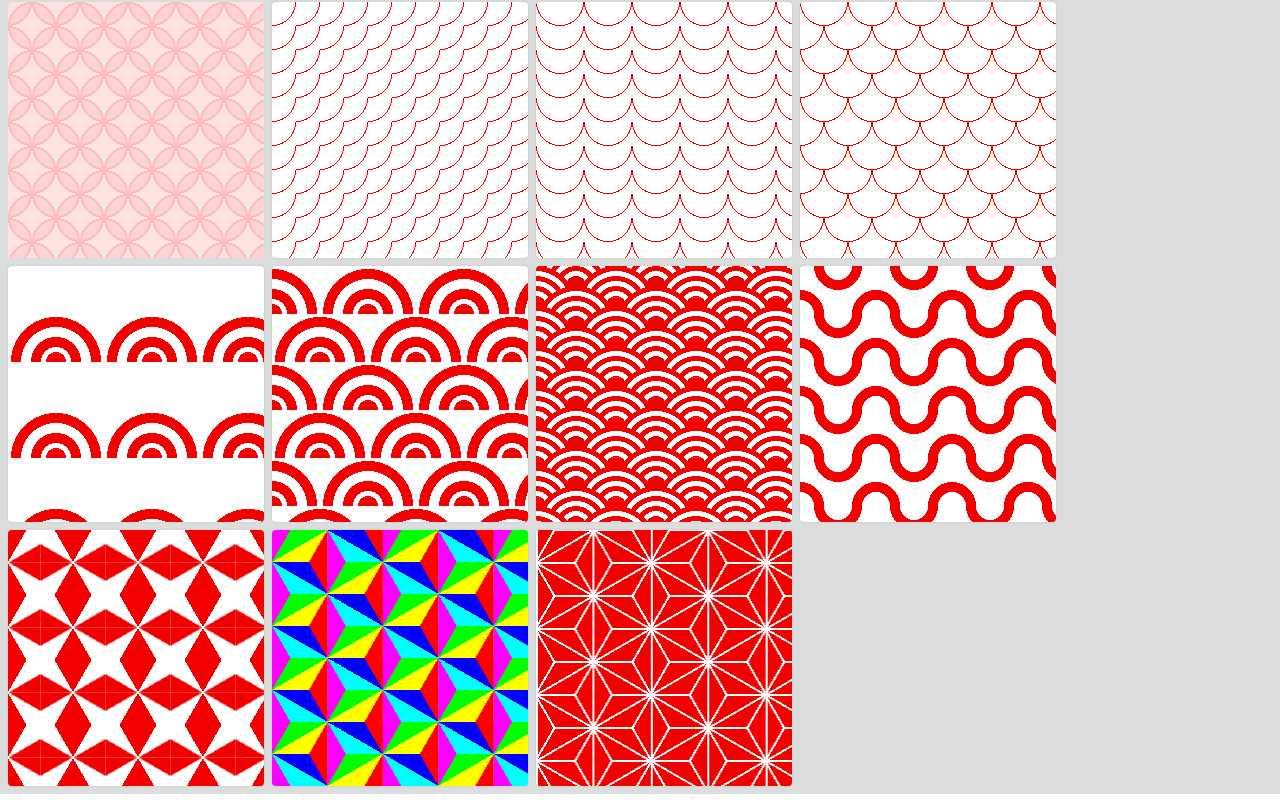
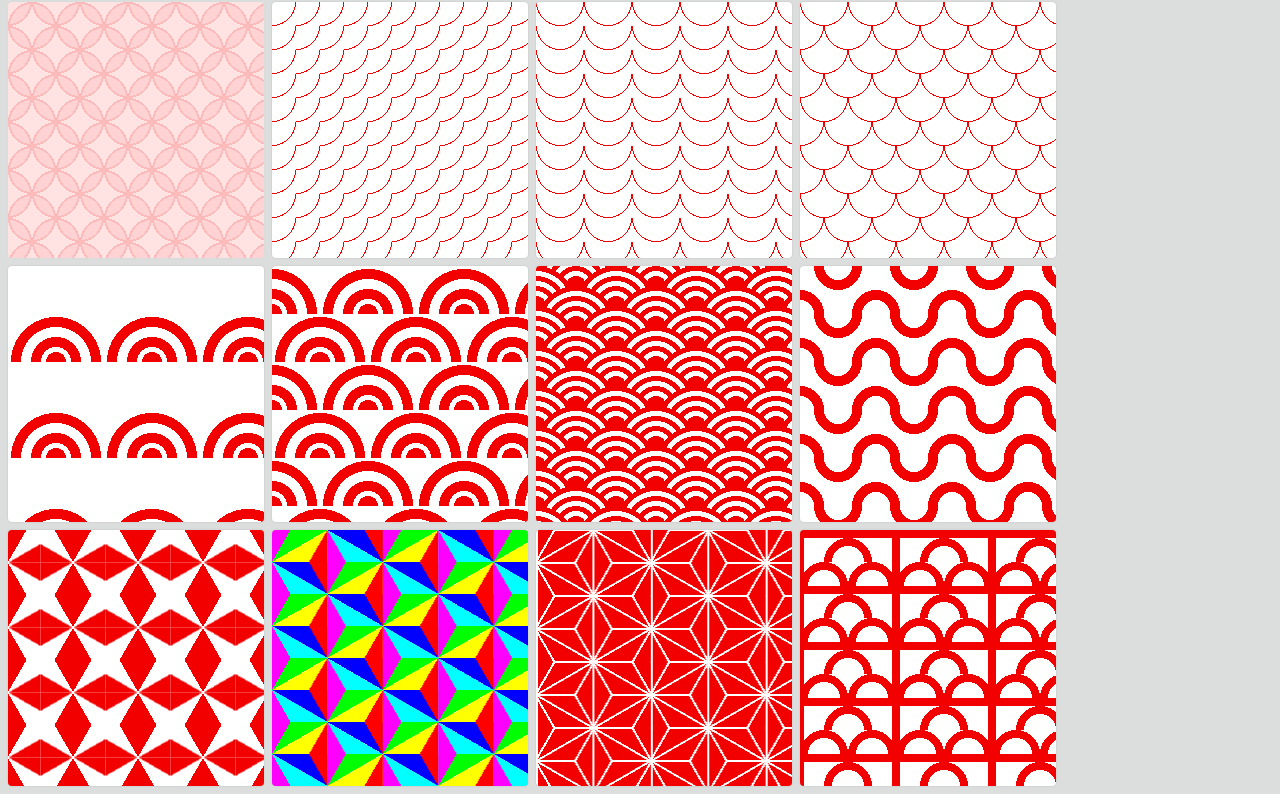
Before and after one commit to hanachin/textures, a React (Create React App) app: page / in a window 1280 px wide. Shown: the part 1950-2760 px from the top of the page. Built offline with nearby package versions, Linux system fonts and the light colour scheme.

Commit message:
Add FlowerBlock

```diff
--- a/src/App.tsx
+++ b/src/App.tsx
@@ -2867,6 +2867,51 @@ const Weed = styled(Example)`
                 -30deg,
                 var(--color6) calc(var(--base) * var(--sqrt3)),
                 transparent 0
+              ),
+              var(--secondary-color);
+`;
+const FlowerBlock = styled(Example)`
+  --circle-size: 24px;
+  --border-width: 8px;
+  --width: calc(3 * (var(--circle-size) + var(--border-width)));
+  --height: calc(var(--circle-size) * 2 + var(--border-width));
+  background: 0 0 / var(--width) var(--height)
+              linear-gradient(
+                var(--primary-color) 0 var(--border-width),
+                transparent 0
+              ),
+              calc(var(--border-width) / -2) 0 / var(--width) var(--height)
+              linear-gradient(
+                90deg,
+                var(--primary-color) 0 var(--border-width),
+                transparent 0
+              ),
+              0 calc(var(--circle-size) + var(--border-width)) / var(--width) var(--height)
+              radial-gradient(
+                circle at bottom center,
+                transparent 0,
+                transparent calc(var(--circle-size) - var(--border-width)),
+                var(--primary-color) 0 var(--circle-size),
+                transparent var(--circle-size),
+                transparent
+              ),
+              calc(var(--width) / 4) calc(var(--circle-size) * 2 + var(--border-width)) / var(--width) var(--height)
+              radial-gradient(
+                circle at bottom center,
+                transparent 0,
+                transparent calc(var(--circle-size) - var(--border-width)),
+                var(--primary-color) 0 var(--circle-size),
+                transparent var(--circle-size),
+                transparent
+              ),
+              calc(var(--width) / -4) calc(var(--circle-size) * 2 + var(--border-width)) / var(--width) var(--height)
+              radial-gradient(
+                circle at bottom center,
+                transparent 0,
+                transparent calc(var(--circle-size) - var(--border-width)),
+                var(--primary-color) 0 var(--circle-size),
+                transparent var(--circle-size),
+                transparent
               ),
               var(--secondary-color);
 `;
@@ -2951,6 +2996,7 @@ const App = () => {
         <Flower/>
         <Prism/>
         <Weed/>
+        <FlowerBlock/>
       </Gallary>
     </AppRoot>
   );
```
